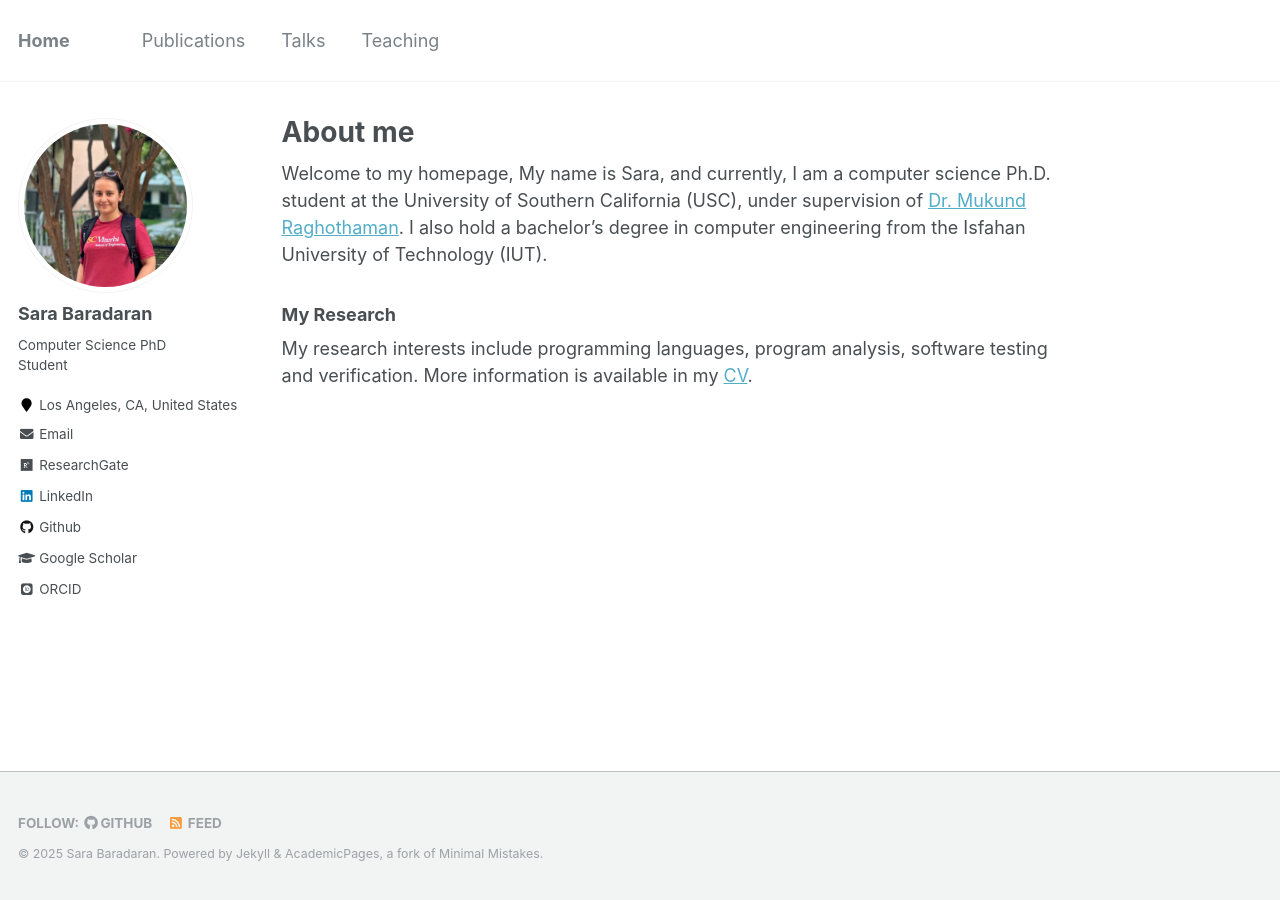
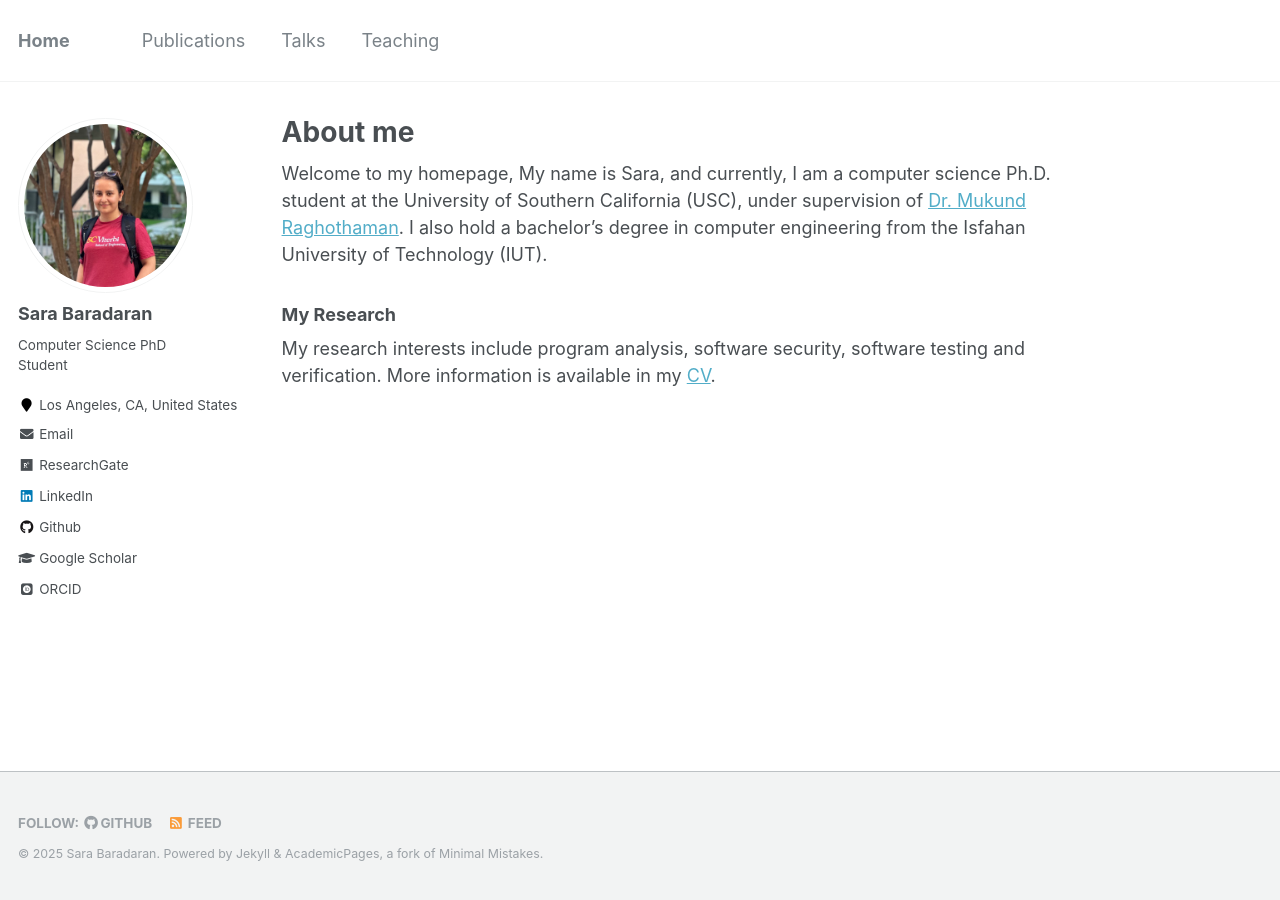
Before and after one commit to SaraBaradaran/SaraBaradaran.github.io, a Jekyll site: the page built from _pages/about.md, in a window 1280 px wide. Built offline with Jekyll 4.4.1, drawn with Linux system fonts in a browser that asks for light colours; some web fonts are replaced.

Commit message:
Update about.md

```diff
--- a/_pages/about.md
+++ b/_pages/about.md
@@ -10,4 +10,4 @@ redirect_from:
 Welcome to my homepage, My name is Sara, and currently, I am a computer science Ph.D. student at the University of Southern California (USC), under supervision of [Dr. Mukund Raghothaman](https://r-mukund.github.io). I also hold a bachelor's degree in computer engineering from the Isfahan University of Technology (IUT).
 
 ### My Research
-My research interests include programming languages, program analysis, software testing and verification. More information is available in my [CV](https://raw.githubusercontent.com/SaraBaradaran/SaraBaradaran.github.io/master/CV_SaraBaradaran-8.pdf).
+My research interests include program analysis, software security, software testing and verification. More information is available in my [CV](https://raw.githubusercontent.com/SaraBaradaran/SaraBaradaran.github.io/master/CV_SaraBaradaran-8.pdf).
```
